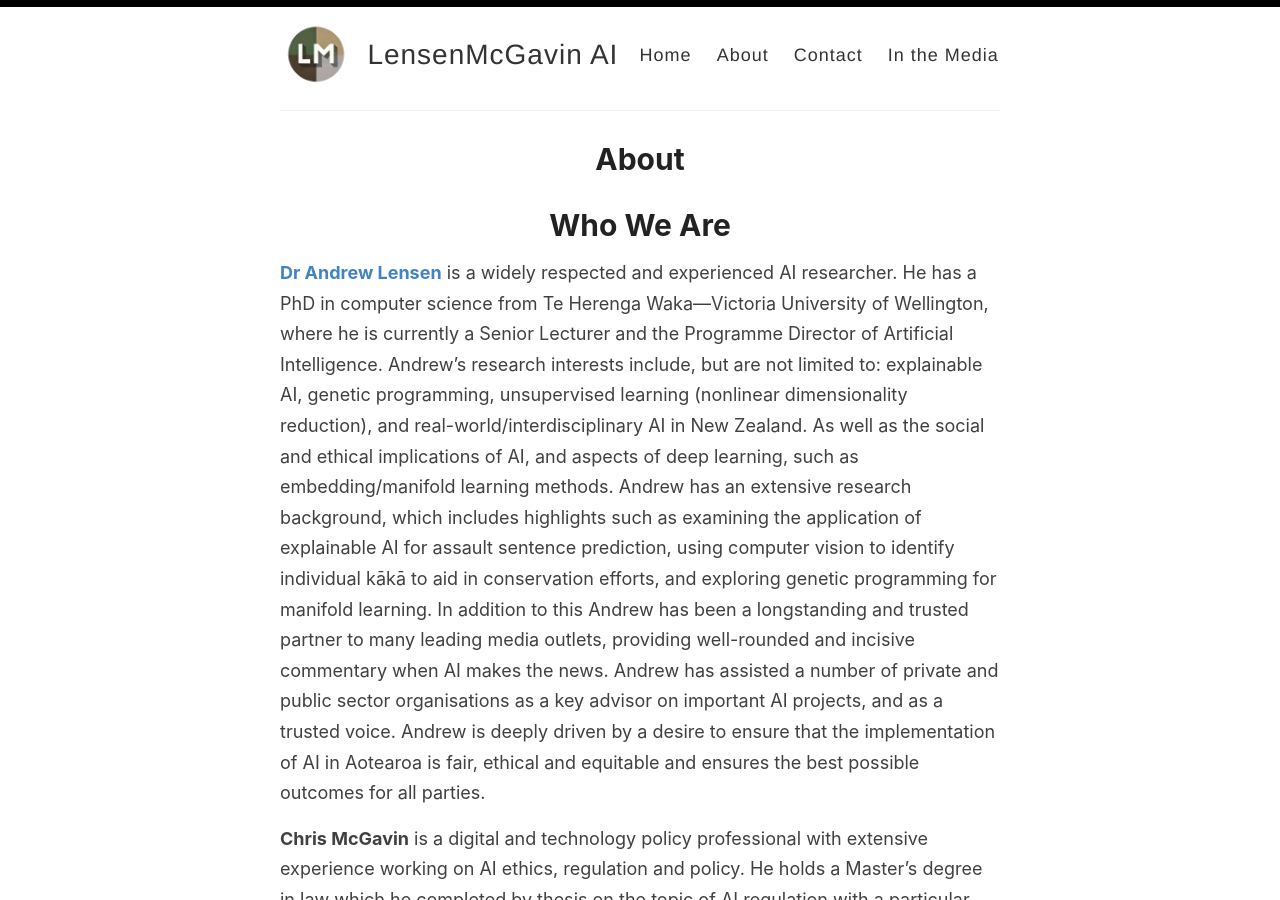
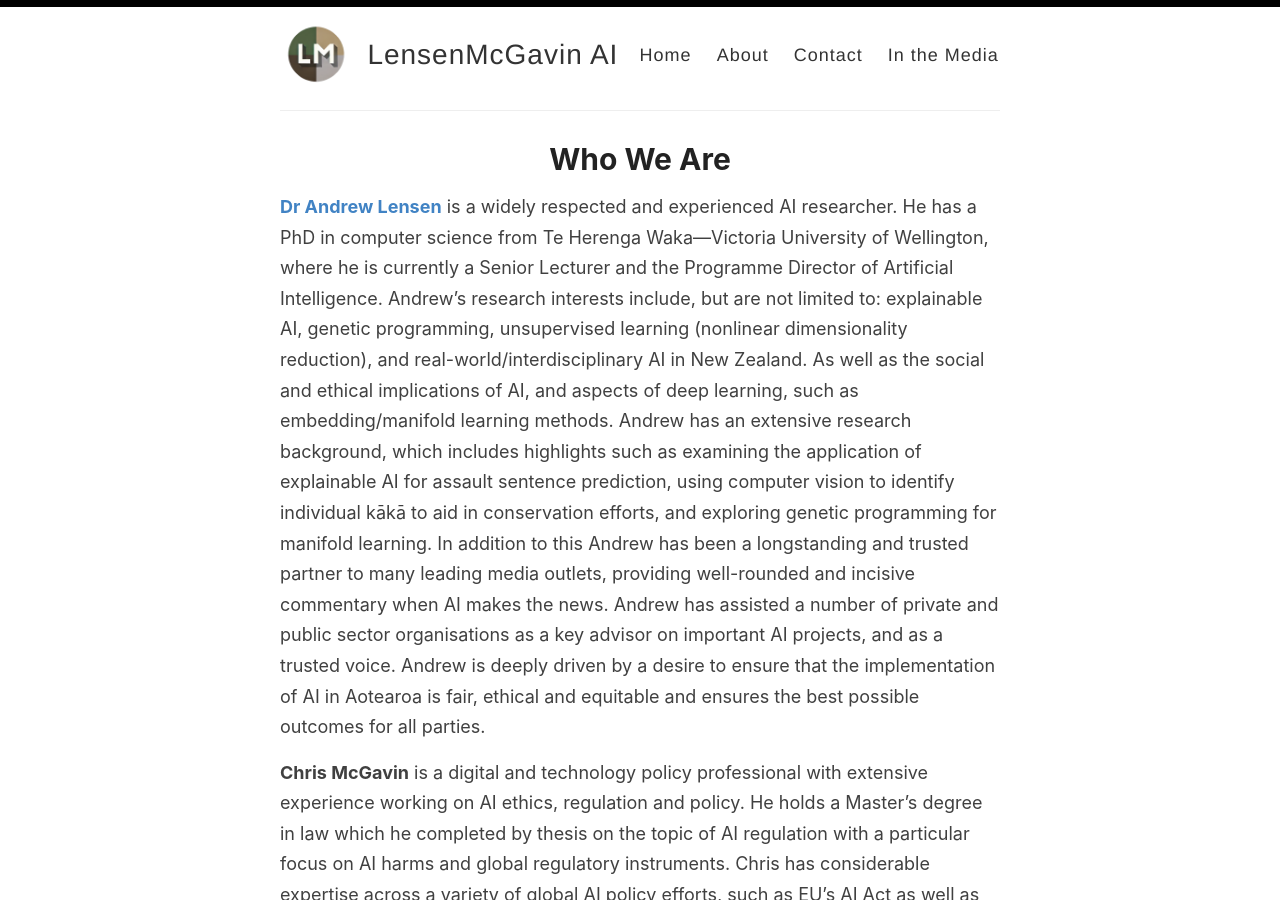
Before and after one commit to LensenMcGavin-AI/LensenMcGavin-AI.github.io, a Jekyll site: the page built from _pages/about.md, in a window 1280 px wide and 900 px high. Built offline with Jekyll 4.4.1, drawn with Linux system fonts in a browser that asks for light colours.

Commit message:
remove title

```diff
--- a/_pages/about.md
+++ b/_pages/about.md
@@ -1,10 +1,8 @@
 ---
 layout: page
-title: About
+title: Who We Are
 permalink: /about/
 ---
-
-# Who We Are
 
 [**Dr Andrew Lensen**](andrewlensen.com) is a widely respected and experienced AI researcher. He has a PhD in computer science from Te Herenga Waka—Victoria University of Wellington, where he is currently a Senior Lecturer and the Programme Director of Artificial Intelligence. Andrew’s research interests include, but are not limited to: explainable AI, genetic programming, unsupervised learning (nonlinear dimensionality reduction), and real-world/interdisciplinary AI in New Zealand. As well as the social and ethical implications of AI, and aspects of deep learning, such as embedding/manifold learning methods. Andrew has an extensive research background, which includes highlights such as examining the application of explainable AI for assault sentence prediction, using computer vision to identify individual kākā to aid in conservation efforts, and exploring genetic programming for manifold learning. In addition to this Andrew has been a longstanding and trusted partner to many leading media outlets, providing well-rounded and incisive commentary when AI makes the news. Andrew has assisted a number of private and public sector organisations as a key advisor on important AI projects, and as a trusted voice. Andrew is deeply driven by a desire to ensure that the implementation of AI in Aotearoa is fair, ethical and equitable and ensures the best possible outcomes for all parties.
 
```
